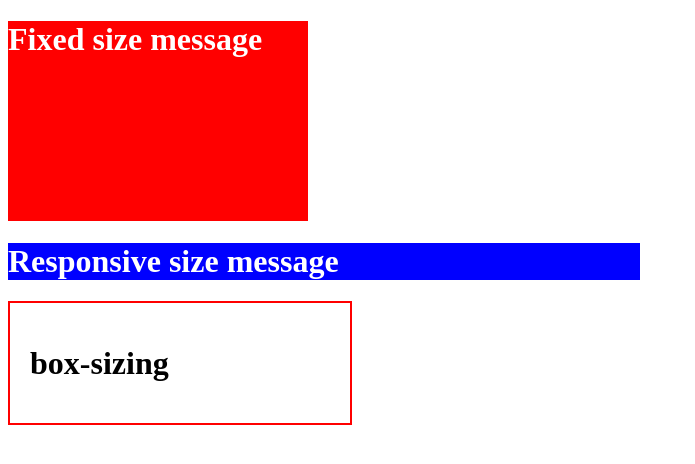
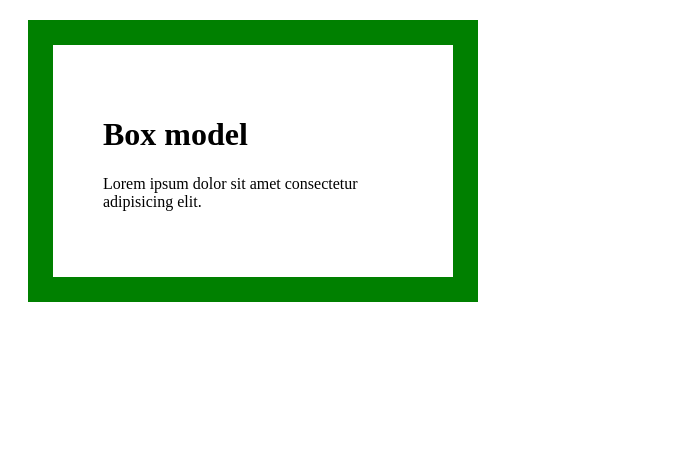
Before and after one commit to Zyar3k/css-course, a plain HTML site: page index.html in a window 1280 px wide. Shown: the whole page, without its empty margins (0-695 px from the left). Drawn offline with Linux system fonts and the light colour scheme.

Commit message:
CSS box model

```diff
--- a/index.html
+++ b/index.html
@@ -4,19 +4,14 @@
 <head>
     <meta charset="UTF-8">
     <meta name="viewport" content="width=device-width, initial-scale=1.0">
-    <title>>CSS height & width</title>
+    <title>>CSS box model</title>
     <link rel="stylesheet" href="style.css">
 </head>
 
 <body>
-    <div class="fixed-size">
-        <h1>Fixed size message</h1>
-    </div>
-    <div class="responsive-size">
-        <h1>Responsive size message</h1>
-    </div>
-    <div class="box-sizing">
-        <h1>box-sizing</h1>
+    <div>
+        <h1>Box model</h1>
+        <p>Lorem ipsum dolor sit amet consectetur adipisicing elit.</p>
     </div>
 
 
--- a/style.css
+++ b/style.css
@@ -1,19 +1,6 @@
-.fixed-size {
+div {
     width: 300px;
-    height: 200px;
-    background-color: red;
-    color: white;
+    border: 25px solid green;
+    padding: 50px;
+    margin: 20px;
 }
-
-.responsive-size {
-    height: 50%;
-    width: 50%;
-    background-color: blue;
-    color: white
-}
-
-.box-sizing {
-    width: 300px;
-    padding: 20px;
-    border: 2px solid red;
-}
```
